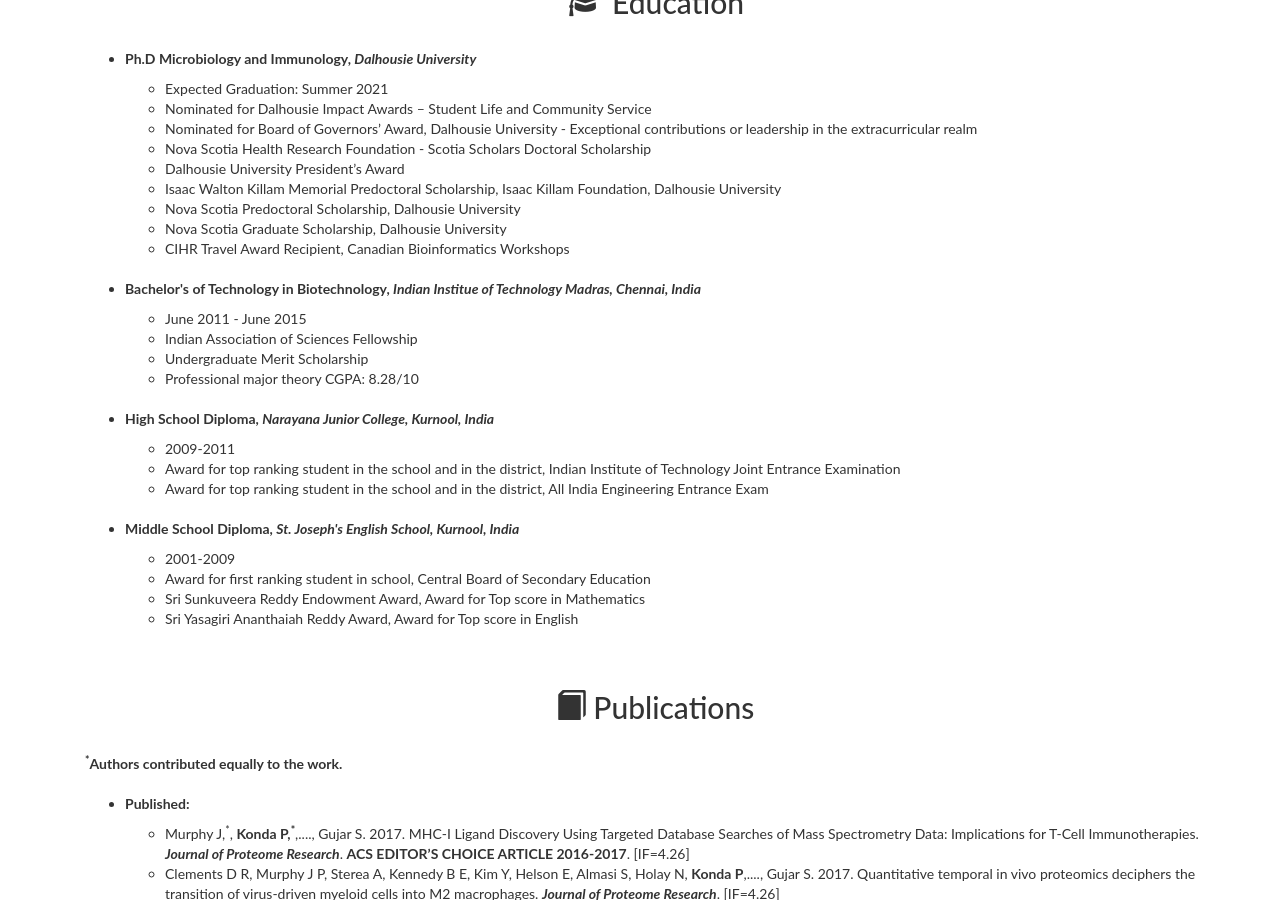
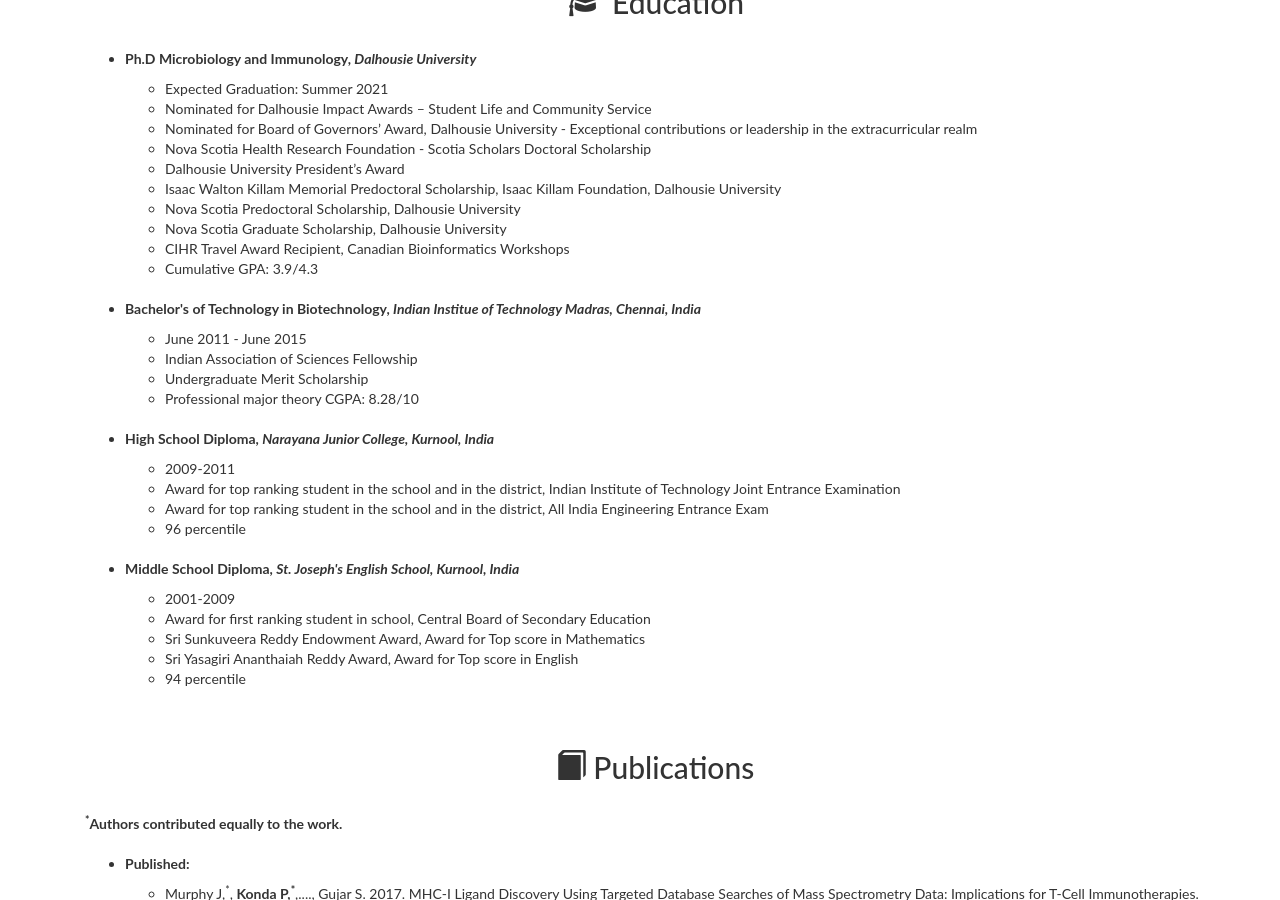
Before and after one commit to Prathyusha-konda/Prathyusha-konda.github.io, a Jekyll site: the page built from index.md, in a window 1280 px wide and 900 px high, scrolled down 603 px. Built offline with Jekyll 4.4.1, drawn with Linux system fonts in a browser that asks for light colours; nearby versions of some CDN libraries.

Commit message:
Update index.md

```diff
--- a/index.md
+++ b/index.md
@@ -35,6 +35,7 @@ scroll: true
 				<li>Nova Scotia Predoctoral Scholarship, Dalhousie University</li>
 				<li>Nova Scotia Graduate Scholarship, Dalhousie University</li>
 				<li>CIHR Travel Award Recipient, Canadian Bioinformatics Workshops</li>
+		    <li>Cumulative GPA: 3.9/4.3</li>
 		    <br>
             </ul>
         </li>
@@ -52,6 +53,7 @@ scroll: true
                 <li>2009-2011</li>
                 <li>Award for top ranking student in the school and in the district, Indian Institute of Technology Joint Entrance Examination</li>
                 <li>Award for top ranking student in the school and in the district, All India Engineering Entrance Exam</li>
+		    <li>96 percentile</li>
 		    <br>
             </ul>
         </li>
@@ -61,6 +63,7 @@ scroll: true
                 <li>Award for first ranking student in school, Central Board of Secondary Education</li>
 				<li>Sri Sunkuveera Reddy Endowment Award, Award for Top score in Mathematics</li>
                 <li>Sri Yasagiri Ananthaiah Reddy Award, Award for Top score in English</li>
+		    <li>94 percentile</li>
 		    <br>
             </ul>
         </li>
```
